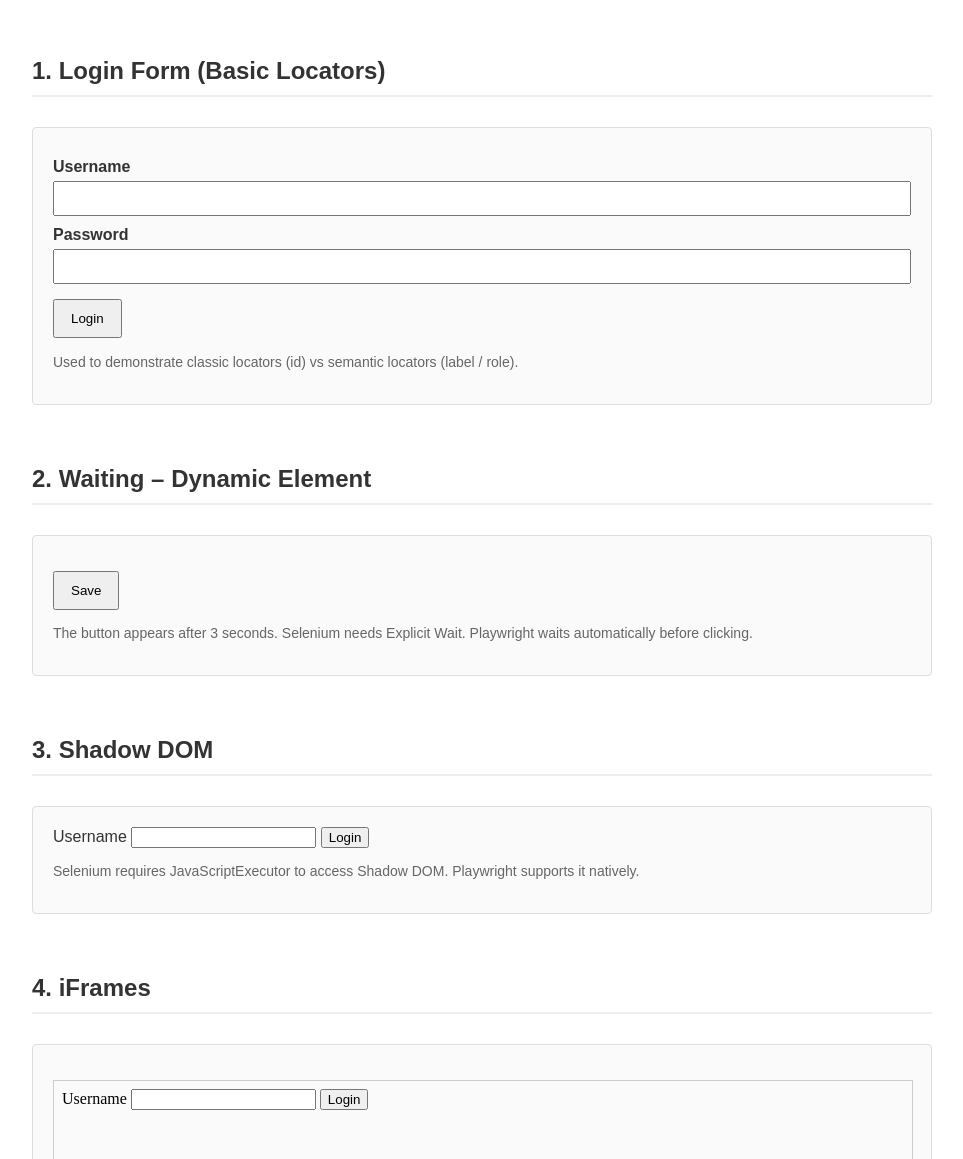
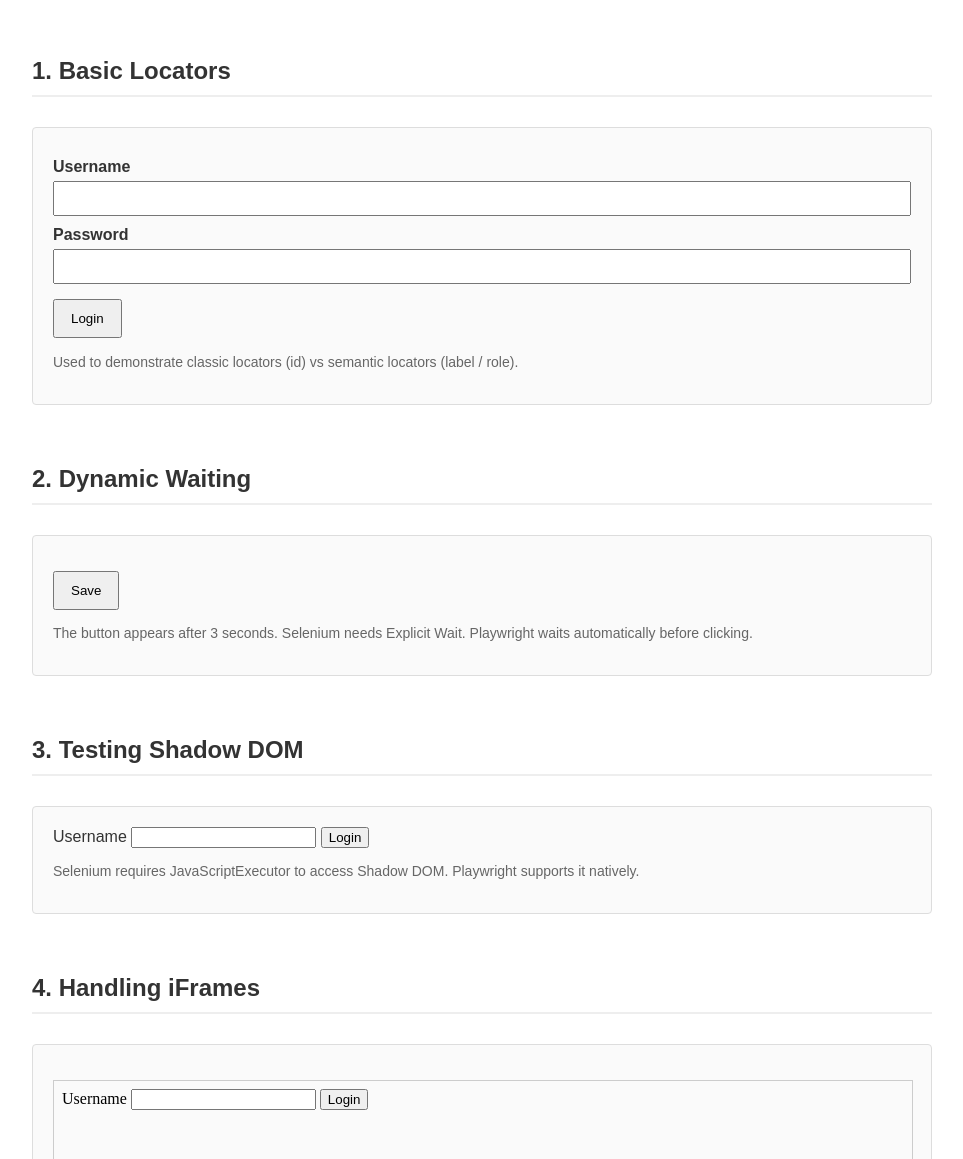
Before and after one commit to przemeknojman/automation-practice-labs, a plain HTML site: page labs/selenium-vs-playwright-locators-waits/index.html in a window 1280 px wide. Shown: the part 141-1300 px from the top of the page, without its empty margins (158-1121 px from the left). Drawn offline with Linux system fonts and the light colour scheme.

Commit message:
change subject

```diff
--- a/labs/selenium-vs-playwright-locators-waits/index.html
+++ b/labs/selenium-vs-playwright-locators-waits/index.html
@@ -95,7 +95,7 @@
   <h1>Selenium vs Playwright – locators and waits</h1>
 
   <!-- 1. LOGIN FORM -->
-  <h2>1. Login Form (Basic Locators)</h2>
+  <h2>1. Basic Locators</h2>
 
   <div class="example">
     <form>
@@ -114,7 +114,7 @@
   </div>
 
   <!-- 2. WAITING -->
-  <h2>2. Waiting – Dynamic Element</h2>
+  <h2>2. Dynamic Waiting</h2>
 
   <div class="example">
     <button id="save" style="display:none;">Save</button>
@@ -133,7 +133,7 @@
   </div>
 
   <!-- 3. SHADOW DOM -->
-  <h2>3. Shadow DOM</h2>
+  <h2>3. Testing Shadow DOM</h2>
 
   <div class="example">
     <custom-login></custom-login>
@@ -160,7 +160,7 @@
   </div>
 
   <!-- 4. IFRAMES -->
-  <h2>4. iFrames</h2>
+  <h2>4. Handling iFrames</h2>
 
   <div class="example">
     <iframe id="login-frame" srcdoc="
@@ -201,7 +201,7 @@
   </div>
 
   <!-- 6. STALE ELEMENT -->
-  <h2>6. StaleElementReferenceException</h2>
+  <h2>6. Stale Element Handling</h2>
 
   <div class="example">
     <ul id="users">
```
